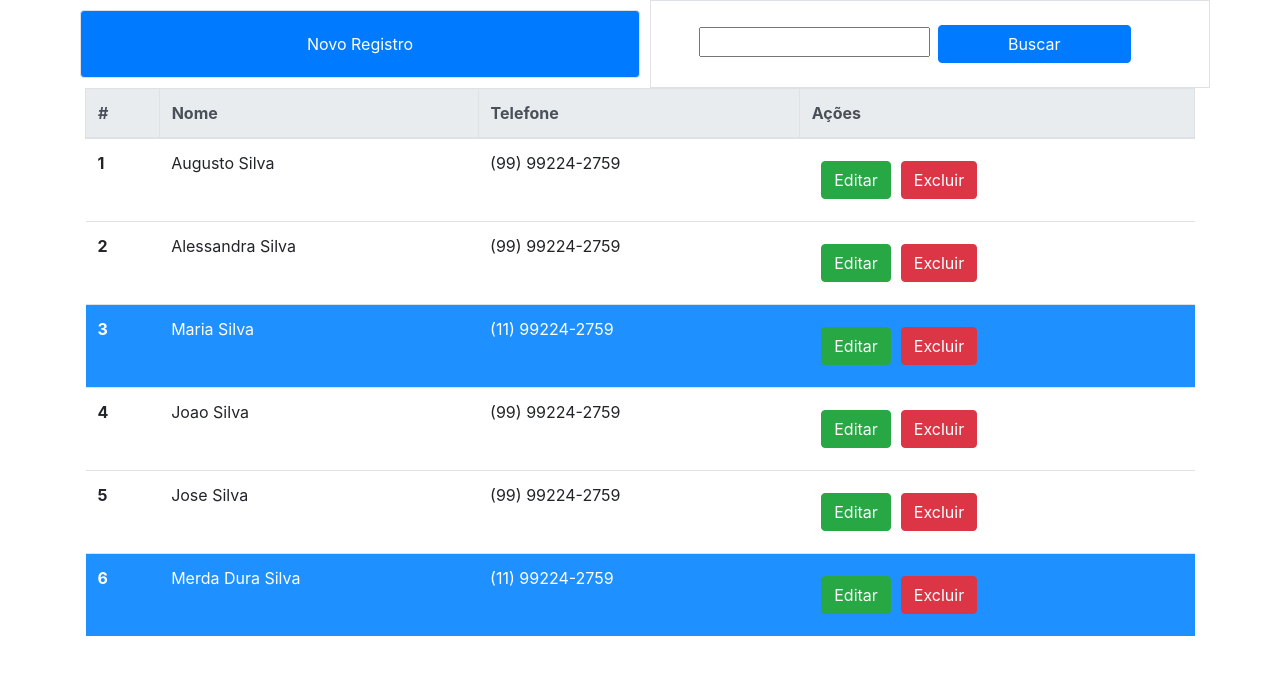
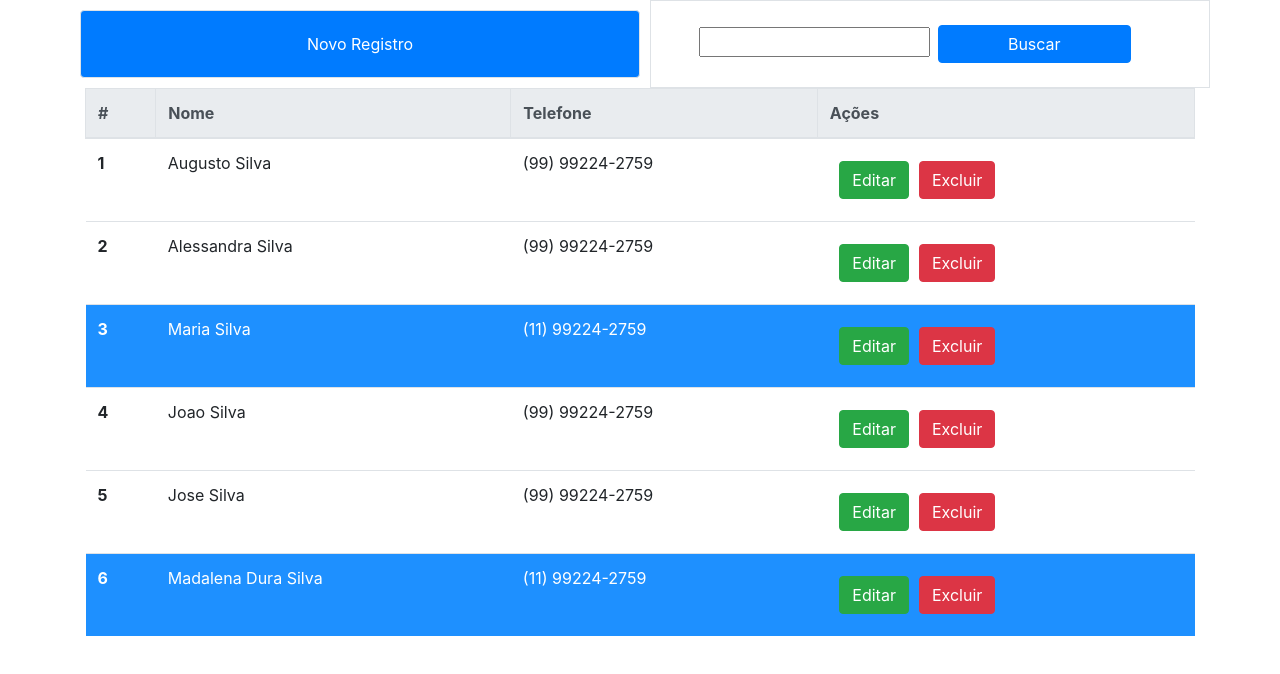
Before and after one commit to augustoOliveira1993/crud-vuejs-cdn, a plain HTML site: page index.html in a window 1280 px wide. Drawn offline with nearby package versions, Linux system fonts and the light colour scheme.

Commit message:
Updated REDME.md

```diff
--- a/index.html
+++ b/index.html
@@ -110,7 +110,6 @@
       </div>
     </div>
     <script>
-      // $('input#buscar').quicksearch('table#tabela tbody tr');
       Vue.createApp({
         data() {
           return {
@@ -127,7 +126,7 @@
               { nome: "Maria Silva", telefone: "(11) 99224-2759" },
               { nome: "Joao Silva", telefone: "(99) 99224-2759" },
               { nome: "Jose Silva", telefone: "(99) 99224-2759" },
-              { nome: "Merda Dura Silva", telefone: "(11) 99224-2759" },
+              { nome: "Madalena Dura Silva", telefone: "(11) 99224-2759" },
 
             ],
           }
@@ -167,7 +166,6 @@
               console.log(str.replace(/[^a-z0-9]/gi, ''));
               this.dados[index] = { nome: this.nome, telefone: this.maskPhone(this.fone) }
             } else {
-              // const dd = this.telefone.replace(/^(\d\d).*/, "($1)")
               if (condicao) {
                 this.dados.push({ nome: this.nome, telefone: this.maskPhone(this.fone) })
                 // TODO: Mensagen de sucesso
```
Also changed, not shown: img/atualiza-contato.png (renamed from img/autualiza-contato.png), 1 other file.
